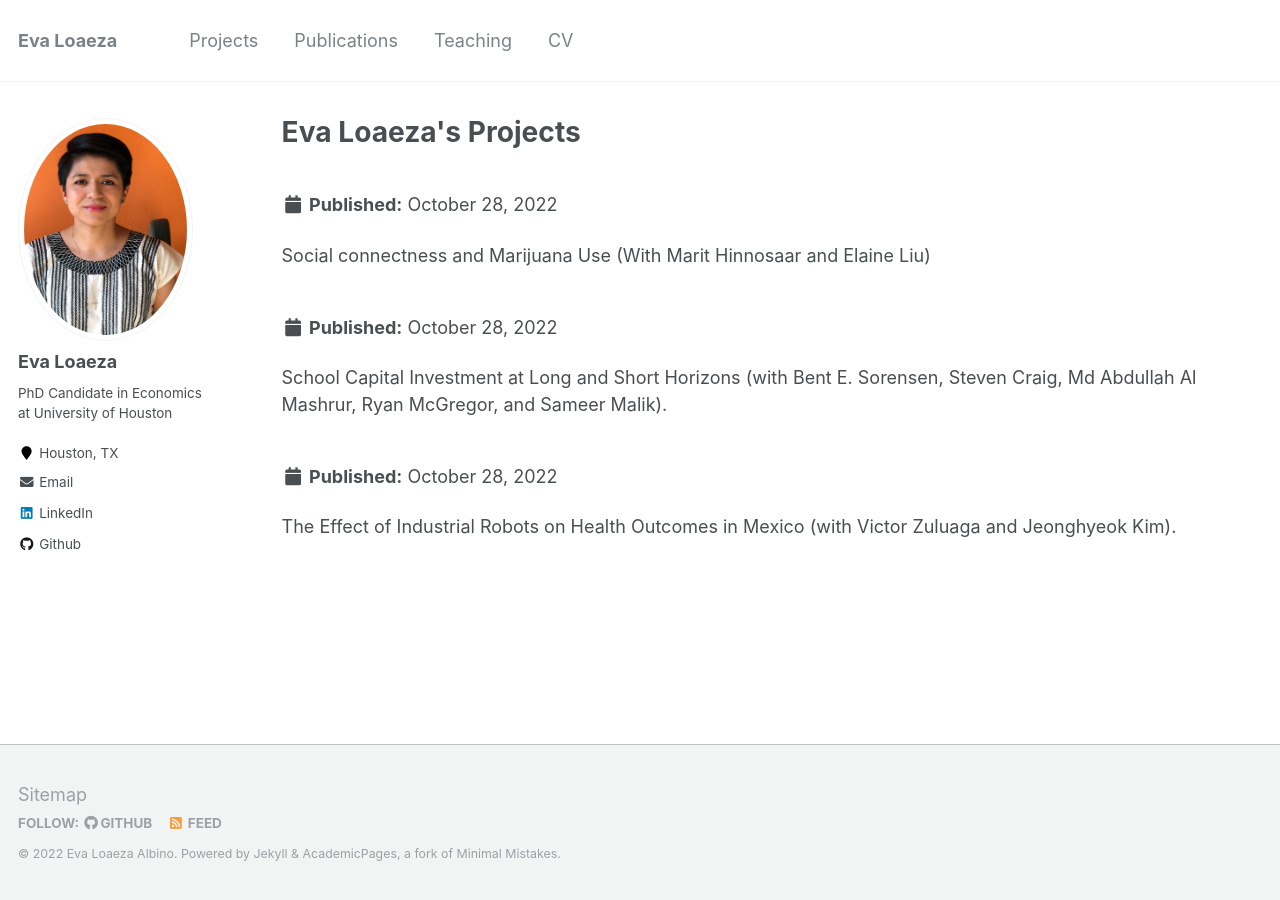
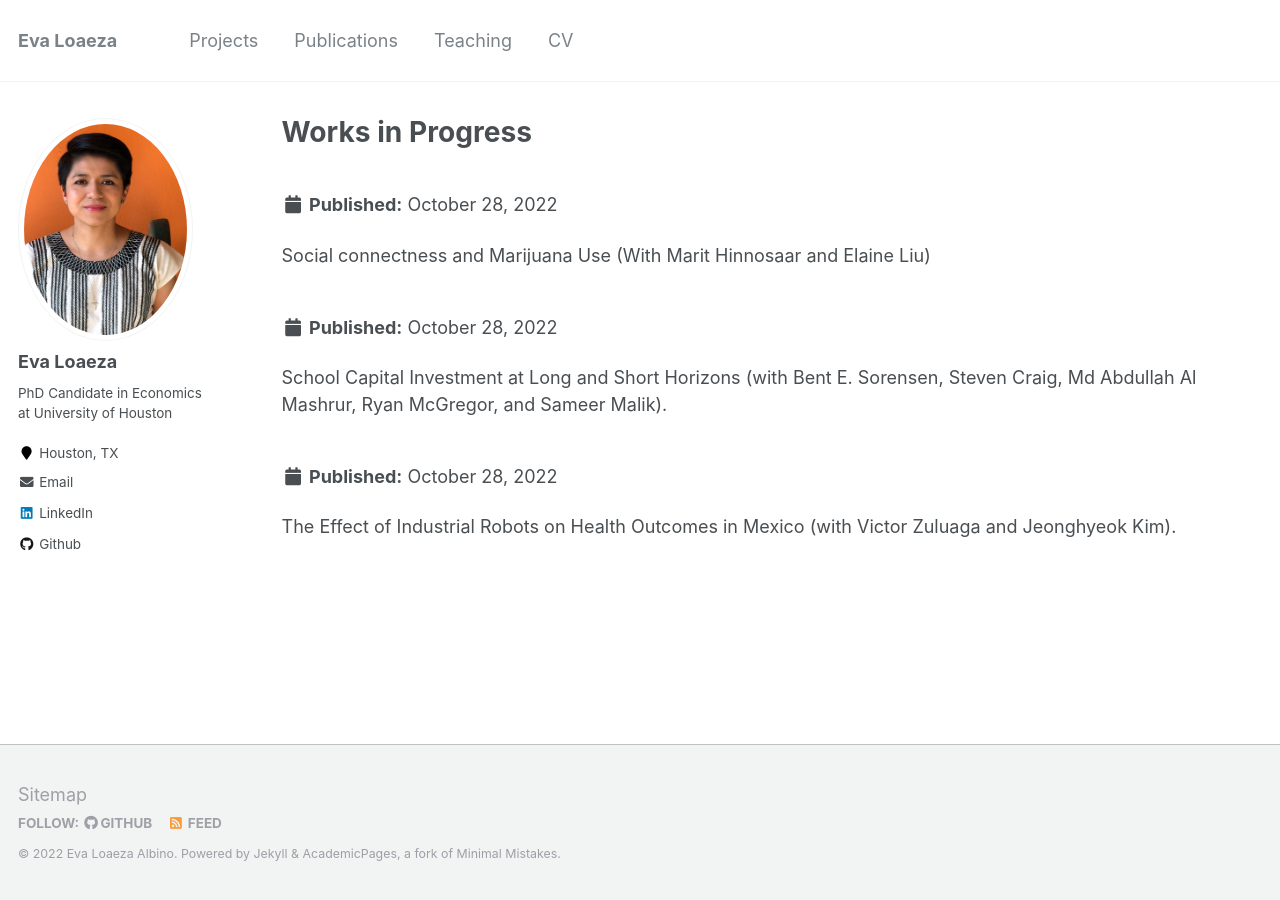
Before and after one commit to evaloaeza/evaloaeza.github.io, a Jekyll site: the page built from _pages/projects.html, in a window 1280 px wide. Built offline with Jekyll 4.4.1, drawn with Linux system fonts in a browser that asks for light colours.

Commit message:
Update projects.html

```diff
--- a/_pages/projects.html
+++ b/_pages/projects.html
@@ -1,6 +1,6 @@
 ---
 layout: archive
-title: "Eva Loaeza's Projects"
+title: "Works in Progress"
 permalink: /projects/
 author_profile: true
 ---
```
